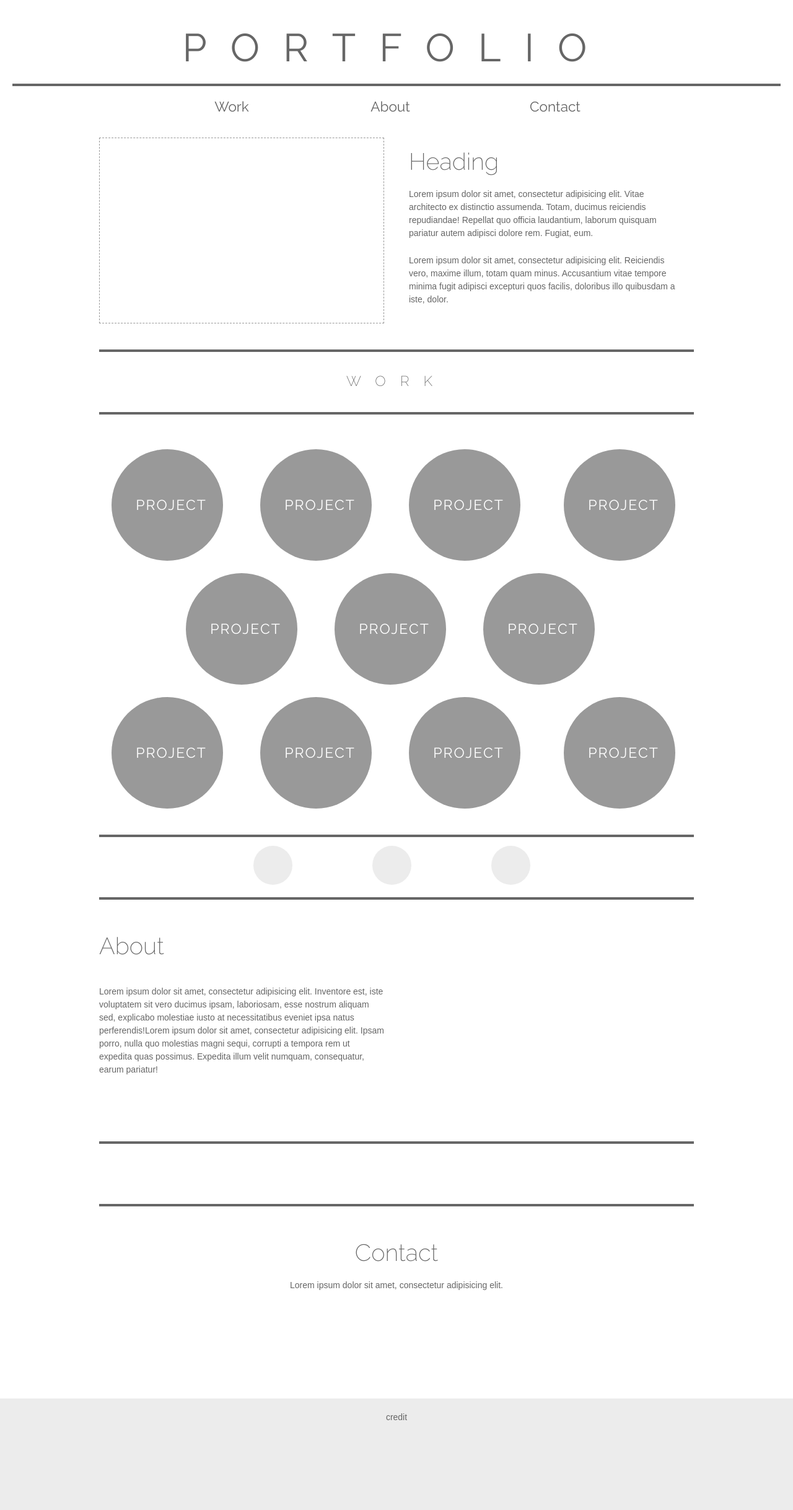
After one commit to zeemclean/ywbc_portfolio_wireframe, a PHP site: page / in a window 1280 px wide. The commit adds this page. Shown: the whole page at 62% size. Run offline with PHP 8.4, Linux system fonts and the light colour scheme.

Commit message:
Added Raleway

```diff
--- a/css/main.css
+++ b/css/main.css
@@ -17,6 +17,7 @@ h1.header--top {
 	padding-top: 38px;
 	text-align: center;
 	border-bottom: 4px solid #666;
+	left: 10px;
 
 }
 
--- /dev/null
+++ b/index.html
@@ -0,0 +1,191 @@
+<!DOCTYPE html>
+<html lang="en">
+<head>
+	<meta charset="UTF-8">
+	<title>Portfolio</title>
+	<!--<link rel="stylesheet" href="http://basehold.it/24">-->
+	<link rel="stylesheet" href="css/grid.css">
+	<link rel="stylesheet" href="css/main.css">
+	<link href='http://fonts.googleapis.com/css?family=Raleway:400,200,700' rel='stylesheet' type='text/css'>
+</head>
+<body>
+	<header>
+		<div class="content"><h1 class="header--top">Portfolio</h1></div>
+	</header>
+
+	<nav>
+		<div class="col-1-5 invisible"><div class="content"></div></div>
+		<a class="col-1-5" href="http://">Work</a>
+		<a class="col-1-5" href="http://">About</a>
+		<a class="col-1-5" href="http://">Contact</a>
+		<div class="col-1-5 invisible"><div class="content"></div></div>
+	</nav>
+
+	<div class="container">
+		<div class="row about">
+			<div class="col-1-2">
+				<div class="content brief place_holder"></div>
+			</div>
+			<div class="col-1-2">
+				<div class="content brief blurb">
+					<h2>Heading</h2>
+					<p>Lorem ipsum dolor sit amet, consectetur adipisicing elit. Vitae architecto ex distinctio assumenda. Totam, ducimus reiciendis repudiandae! Repellat quo officia laudantium, laborum quisquam pariatur autem adipisci dolore rem. Fugiat, eum.</p>
+					<p>Lorem ipsum dolor sit amet, consectetur adipisicing elit. Reiciendis vero, maxime illum, totam quam minus. Accusantium vitae tempore minima fugit adipisci excepturi quos facilis, doloribus illo quibusdam a iste, dolor.</p>
+				</div>
+			</div>
+
+		</div>
+
+		<div class="row break">
+			<div class="col-1-1">
+				<div class="header--work">
+					<h3 class="section_header">Work</h3>
+				</div>
+			</div>
+		</div>
+
+
+
+		<div class="row">
+			<div class="col-1-4">
+				<div class="content work">
+					<h3 class="project">Project</h3>
+				</div>
+			</div>
+			<div class="col-1-4">
+				<div class="content work">
+					<h3 class="project">Project</h3>
+				</div>
+			</div>
+			<div class="col-1-4">
+				<div class="content work">
+					<h3 class="project">Project</h3>
+				</div>
+			</div>
+			<div class="col-1-4">
+				<div class="content work">
+					<h3 class="project">Project</h3>
+				</div>
+			</div>
+		</div>
+
+		<div class="row stagger">
+			<div class="col-1-4">
+				<div class="content work">
+					<h3 class="project">Project</h3>
+				</div>
+			</div>
+			<div class="col-1-4">
+				<div class="content work">
+					<h3 class="project">Project</h3>
+				</div>
+			</div>
+			<div class="col-1-4">
+				<div class="content work">
+					<h3 class="project">Project</h3>
+				</div>
+			</div>
+			<div class="col-1-4 hide">
+				<div class="content work">
+					<h3 class="project">Project</h3>
+				</div>
+			</div>
+		</div>
+
+		<div class="row">
+			<div class="col-1-4">
+				<div class="content work">
+					<h3 class="project">Project</h3>
+				</div>
+			</div>
+			<div class="col-1-4">
+				<div class="content work">
+					<h3 class="project">Project</h3>
+				</div>
+			</div>
+			<div class="col-1-4">
+				<div class="content work">
+					<h3 class="project">Project</h3>
+				</div>
+			</div>
+			<div class="col-1-4">
+				<div class="content work">
+					<h3 class="project">Project</h3>
+				</div>
+			</div>
+		</div>
+
+
+	<!--section break-->
+		<div class="row break">
+			<div class="col-1-5">
+				<div class="icon invisible"></div>
+			</div>
+			<div class="col-1-5">
+				<div class="icon"></div>
+			</div>
+			<div class="col-1-5">
+				<div class="icon"></div>
+			</div>
+			<div class="col-1-5">
+				<div class="icon"></div>
+			</div>
+			<div class="col-1-5">
+				<div class="icon invisible"></div>
+			</div>
+		</div>
+
+	<!-- About -->
+
+		<div class="row about">
+			<div class="col-1-2">
+				<h2 class="header--about">About</h2>
+				<p class="spiel">Lorem ipsum dolor sit amet, consectetur adipisicing elit. Inventore est, iste voluptatem sit vero ducimus ipsam, laboriosam, esse nostrum aliquam sed, explicabo molestiae iusto at necessitatibus eveniet ipsa natus perferendis!Lorem ipsum dolor sit amet, consectetur adipisicing elit. Ipsam porro, nulla quo molestias magni sequi, corrupti a tempora rem ut expedita quas possimus. Expedita illum velit numquam, consequatur, earum pariatur!</p>
+			</div>
+			<div class="col-1-2">
+				<div class="picture"></div>
+			</div>
+		</div>
+	<!--Contact-->
+		<div class="row break"></div>
+
+		<div class="contact row">
+			<div class="col-1-1">
+				<div class="contact_imput">
+				<h2>Contact</h2>
+				<p>Lorem ipsum dolor sit amet, consectetur adipisicing elit.</p>
+				</div>
+			</div>
+		</div>
+
+	<!--Social media-->
+
+		<div class="row social_media">
+			<div class="col-1-1">
+				<div class="contact_particulars">
+					<a class="icon" href="http://"></a>
+					<a class="icon" href="http://"></a>
+					<a class="icon" href="http://"></a>
+					<a class="icon" href="http://"></a>
+					<a class="icon" href="http://"></a>
+					<p></p>
+					<p></p>
+				</div>
+			</div>
+		</div>
+
+	<!-- End of Container -->
+	</div>
+
+<footer>
+	<div class="row">
+		<div class="col-1-1">
+			<div class="content">
+				<p class="credit">credit</p>
+			</div>
+		</div>
+	</div>
+</footer>
+
+</body>
+</html>
```
